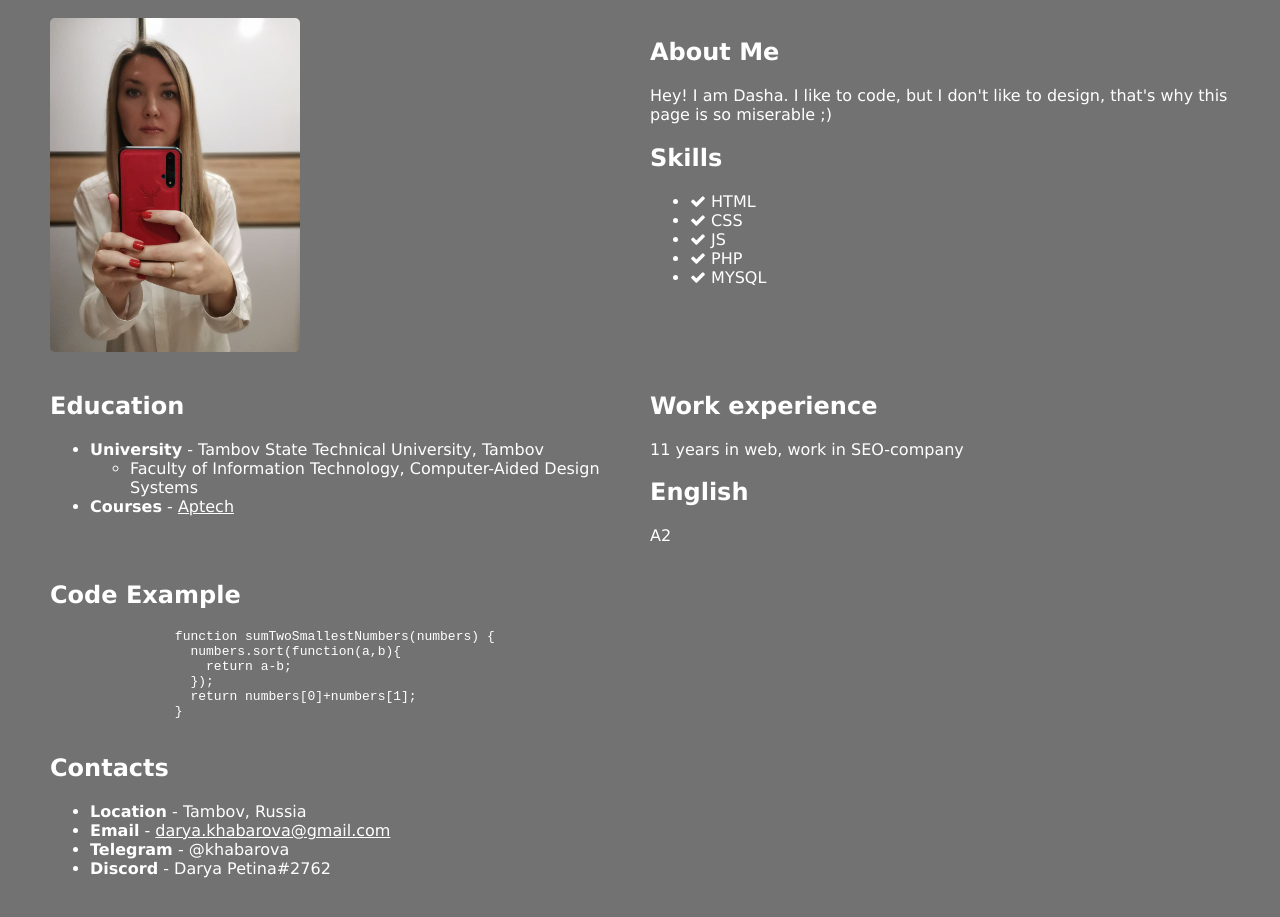
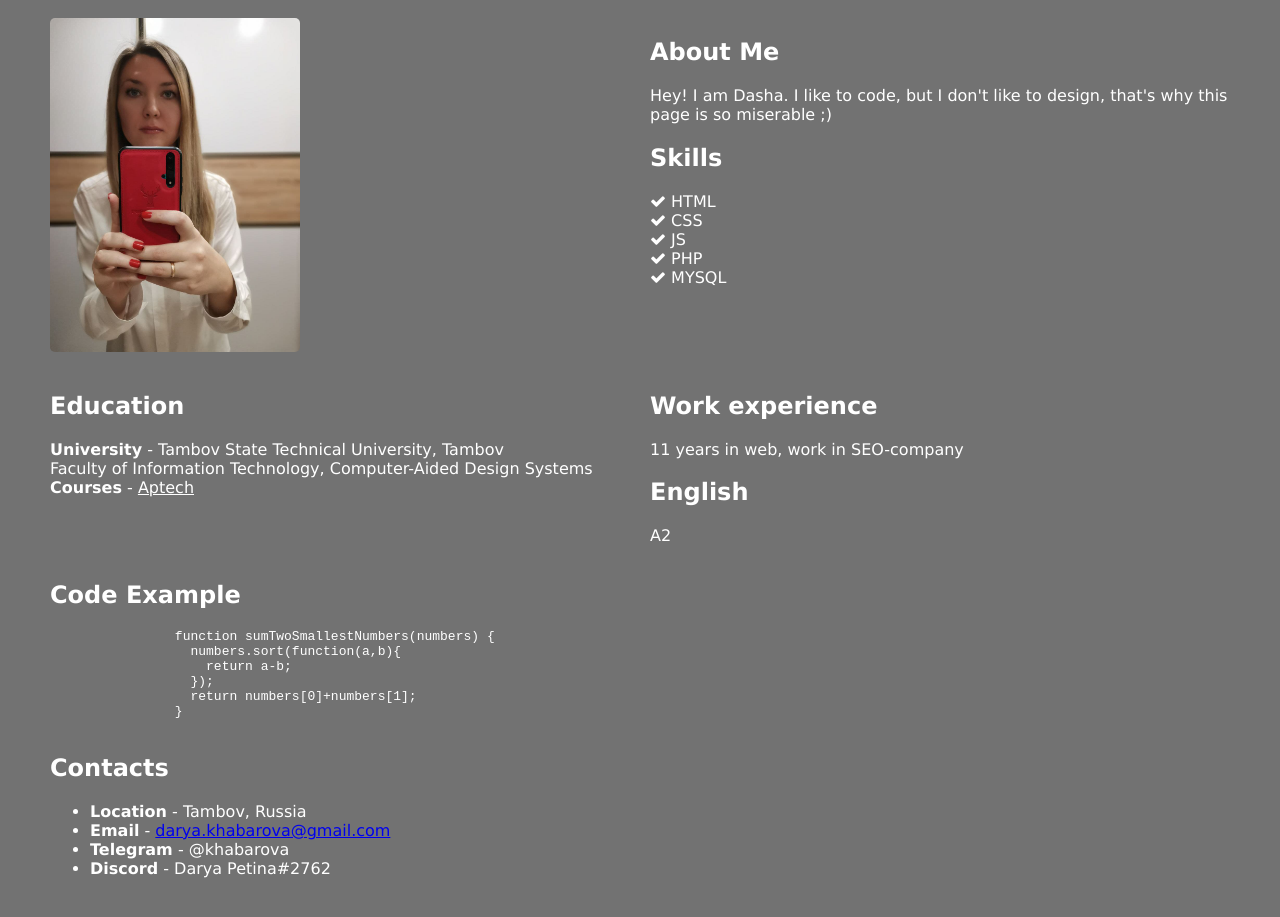
Before and after one commit to d-khabarova/rsschool-cv, a plain HTML site: page index.html in a window 1280 px wide. Shown: the part 91-1008 px from the top of the page. Drawn offline with Linux system fonts and the light colour scheme.

Commit message:
fix: fix css

```diff
--- a/style.css
+++ b/style.css
@@ -15,6 +15,15 @@ div.content img{
     float: left;
     border-radius: 5px;
 }
-a{
+div.content a{
     color: #fff;
 }
+div.content ul {
+    margin: 0;
+    padding: 0;
+}
+div.content li {
+    list-style-type: none;
+    margin: 0;
+    padding: 0;
+}
```
